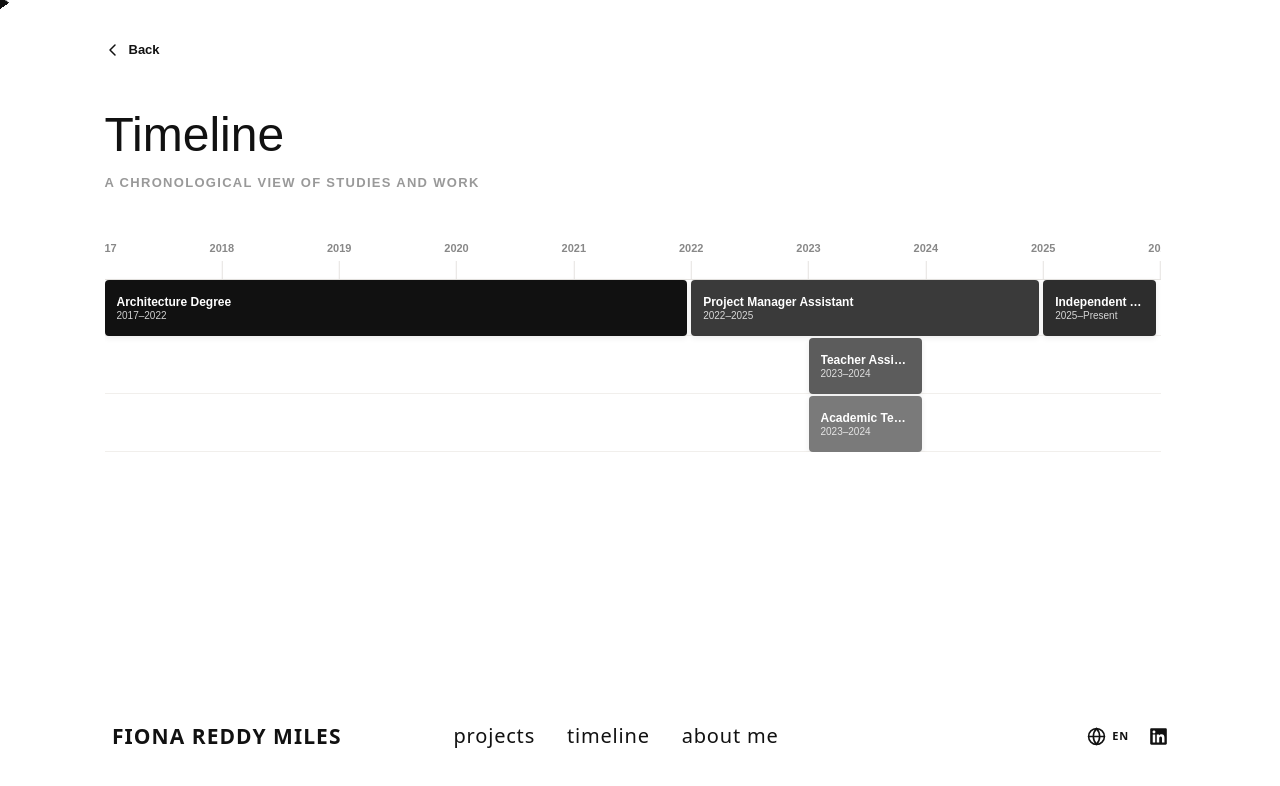
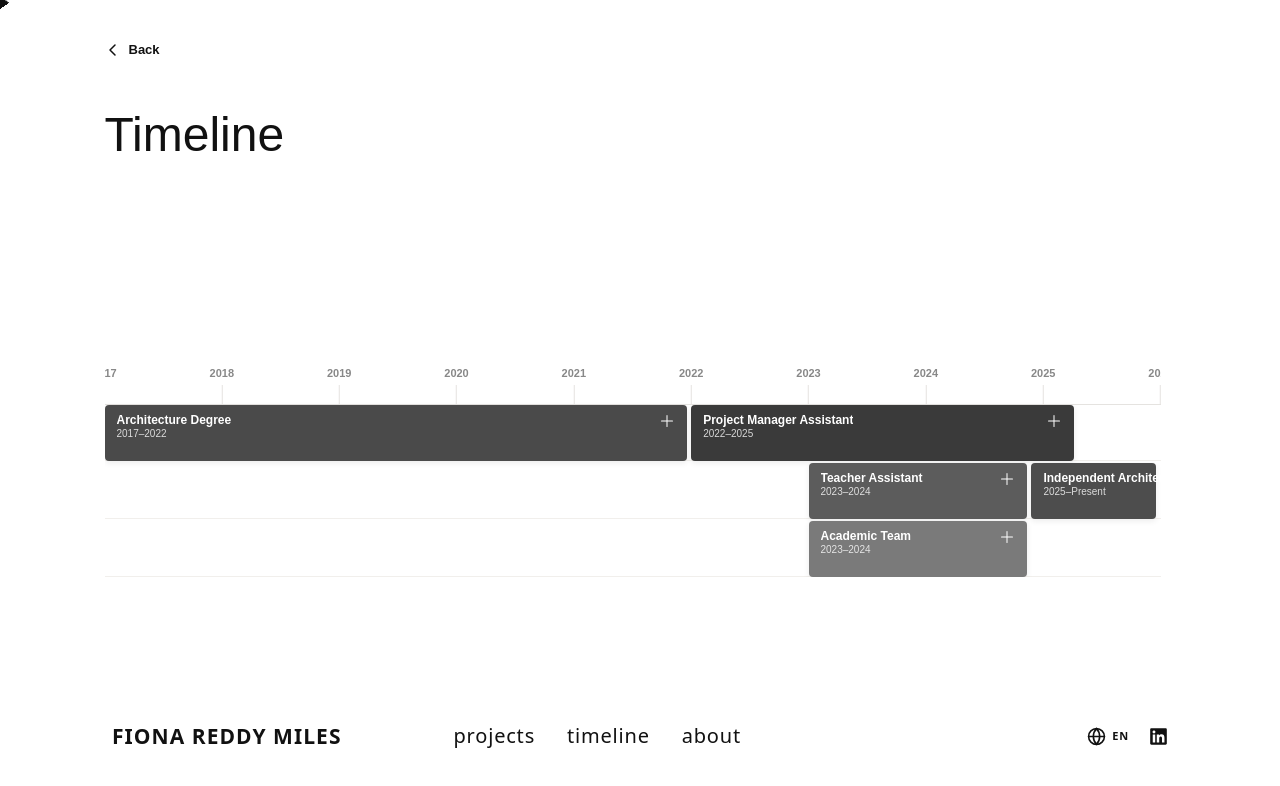
Before and after one commit to unexpectedtokens/fionareddymiles, a React (Vite) app: page /en/timeline in a window 1280 px wide. Shown: the top 786 px of the page. Built offline with nearby package versions, Linux system fonts and the light colour scheme; a web font is replaced by a local one.

Commit message:
feat: release

```diff
--- a/src/data/projects.ts
+++ b/src/data/projects.ts
@@ -23,7 +23,6 @@ export type Project = {
     colStart?: number;
   };
   year: string;
-  month: Localized;
   location: Localized;
   type: Localized;
   shouldBeFeatured?: boolean;
@@ -109,7 +108,6 @@ export const projects: Project[] = [
       },
     ],
     year: "2022",
-    month: { en: "July", es: "Julio" },
     location: {
       en: "Buenos Aires, Argentina",
       es: "Buenos Aires, Argentina",
@@ -213,7 +211,6 @@ export const projects: Project[] = [
       },
     ],
     year: "2023",
-    month: { en: "January", es: "Enero" },
     location: {
       en: "Buenos Aires, Argentina",
       es: "Buenos Aires, Argentina",
@@ -293,7 +290,6 @@ export const projects: Project[] = [
       },
     ],
     year: "2020",
-    month: { en: "December", es: "Diciembre" },
     location: {
       en: "Buenos Aires, Argentina",
       es: "Buenos Aires, Argentina",
@@ -351,7 +347,6 @@ export const projects: Project[] = [
       },
     ],
     year: "2021",
-    month: { en: "December", es: "Diciembre" },
     location: {
       en: "Buenos Aires, Argentina",
       es: "Buenos Aires, Argentina",
--- a/src/data/timeline.ts
+++ b/src/data/timeline.ts
@@ -10,6 +10,8 @@ export type TimelineEntry = {
   id: string;
   start: number;
   end: number | "current";
+  displayStart?: number;
+  displayEnd?: number | "current";
   title: Localized;
   organization: Localized;
   location: Localized;
@@ -39,10 +41,11 @@ export const timeline: TimelineEntry[] = [
   {
     id: "sposito",
     start: 2022,
-    end: 2025,
+    end: 2025.3,
+    displayEnd: 2025,
     title: {
       en: "Project Manager Assistant",
-      es: "Asistente de Project Manager",
+      es: "Asistente de Dirección y Gerenciamiento de Obra",
     },
     organization: {
       en: "Sposito & Asociados",
@@ -104,7 +107,8 @@ export const timeline: TimelineEntry[] = [
   {
     id: "teacher-assistant-lcj",
     start: 2023,
-    end: 2024,
+    end: 2024.9,
+    displayEnd: 2024,
     title: {
       en: "Teacher Assistant",
       es: "Ayudante de Cátedra",
@@ -144,7 +148,8 @@ export const timeline: TimelineEntry[] = [
   {
     id: "daad-gropius",
     start: 2023,
-    end: 2024,
+    end: 2024.9,
+    displayEnd: 2024,
     title: {
       en: "Academic Team",
       es: "Equipo Académico",
@@ -179,8 +184,9 @@ export const timeline: TimelineEntry[] = [
   },
   {
     id: "independent-architect",
-    start: 2025,
+    start: 2024.9,
     end: "current",
+    displayStart: 2025,
     title: {
       en: "Independent Architect",
       es: "Arquitecta Independiente",
--- a/src/i18n/messages/en.ts
+++ b/src/i18n/messages/en.ts
@@ -2,7 +2,7 @@ const en = {
   nav: {
     projects: "projects",
     timeline: "timeline",
-    about: "about me",
+    about: "about",
     selectLanguage: "Select language",
     closeMenu: "Close menu",
     openMenu: "Open menu",
@@ -32,7 +32,6 @@ const en = {
   timeline: {
     back: "Back",
     title: "Timeline",
-    subtitle: "A chronological view of studies and work",
     current: "Present",
     visitWebsite: "Go to website",
     close: "Close",
--- a/src/i18n/messages/es.ts
+++ b/src/i18n/messages/es.ts
@@ -4,7 +4,7 @@ const es: Messages = {
   nav: {
     projects: "proyectos",
     timeline: "línea de tiempo",
-    about: "sobre mí",
+    about: "acerca",
     selectLanguage: "Seleccionar idioma",
     closeMenu: "Cerrar menú",
     openMenu: "Abrir menú",
@@ -34,7 +34,6 @@ const es: Messages = {
   timeline: {
     back: "Volver",
     title: "Línea de tiempo",
-    subtitle: "Una vista cronológica de estudios y trabajo",
     current: "Actualidad",
     visitWebsite: "Ir al sitio web",
     close: "Cerrar",
--- a/src/routes/$lang/projects.$projectId.tsx
+++ b/src/routes/$lang/projects.$projectId.tsx
@@ -51,9 +51,7 @@ function ProjectDetail() {
             </h1>
             <div className="flex flex-col gap-1 text-[13px] text-[#888]">
               <span>{project?.location[locale]}</span>
-              <span>
-                {project?.month[locale]} {project?.year}
-              </span>
+              <span>{project?.year}</span>
               <span>{project?.type[locale]}</span>
             </div>
           </header>
--- a/src/routes/$lang/timeline.tsx
+++ b/src/routes/$lang/timeline.tsx
@@ -3,24 +3,21 @@ import { useEffect, useMemo, useState } from "react";
 import { useTranslations } from "use-intl";
 import { timeline, type TimelineEntry } from "../../data/timeline";
 import type { Locale } from "../../i18n";
+import { PiPlus } from "react-icons/pi";
 
 export const Route = createFileRoute("/$lang/timeline")({
   component: TimelinePage,
 });
 
-const BAR_COLORS = [
-  "#111111",
-  "#3a3a3a",
-  "#5c5c5c",
-  "#7a7a7a",
-  "#2d2d2d",
-];
+const BAR_COLORS = ["#4a4a4a", "#3a3a3a", "#5c5c5c", "#7a7a7a", "#4d4d4d"];
 
 type PackedEntry = {
   entry: TimelineEntry;
   row: number;
   startYear: number;
   endYear: number;
+  displayStart: number;
+  displayEnd: number | "current";
   color: string;
 };
 
@@ -52,6 +49,10 @@ function packRows(
       row: rowIndex,
       startYear: entry.start,
       endYear,
+      displayStart: entry.displayStart ?? Math.round(entry.start),
+      displayEnd:
+        entry.displayEnd ??
+        (entry.end === "current" ? "current" : Math.round(entry.end)),
       color: BAR_COLORS[i % BAR_COLORS.length],
     });
   });
@@ -126,18 +127,12 @@ function TimelinePage() {
       </div>
 
       <main className="px-6 md:px-12 pt-10 pb-48 max-w-6xl mx-auto">
-        <h1 className="rise-in text-[36px] md:text-[48px] font-medium leading-tight mb-2">
+        <h1 className="rise-in text-[36px] md:text-[48px] font-medium leading-tight mb-50">
           {t("title")}
         </h1>
-        <p
-          className="rise-in text-[13px] uppercase tracking-widest text-[#999] font-semibold mb-12"
-          style={{ animationDelay: "120ms" }}
-        >
-          {t("subtitle")}
-        </p>
 
         <div
-          className="rise-in overflow-x-auto -mx-6 md:mx-0 px-6 md:px-0"
+          className="rise-in no-scrollbar overflow-x-auto -mx-6 md:mx-0 px-6 md:px-0"
           style={{ animationDelay: "240ms" }}
         >
           <div
@@ -185,7 +180,8 @@ function TimelinePage() {
                 key={i}
                 className="absolute left-0 right-0"
                 style={{
-                  top: AXIS_HEIGHT + i * (ROW_HEIGHT + ROW_GAP) + ROW_HEIGHT - 1,
+                  top:
+                    AXIS_HEIGHT + i * (ROW_HEIGHT + ROW_GAP) + ROW_HEIGHT - 1,
                   height: 1,
                   background: "#f1efec",
                 }}
@@ -203,7 +199,7 @@ function TimelinePage() {
                   key={p.entry.id}
                   type="button"
                   onClick={() => setSelectedId(p.entry.id)}
-                  className="absolute text-left transition-transform duration-200 hover:-translate-y-0.5 focus:outline-none focus-visible:ring-2 focus-visible:ring-[#111] focus-visible:ring-offset-2"
+                  className="absolute justify-between flex text transition-transform duration-200 hover:-translate-y-0.5 focus:outline-none focus-visible:ring-2 focus-visible:ring-[#111] focus-visible:ring-offset-2"
                   style={{
                     left: `${left}%`,
                     width: `calc(${width}% - 4px)`,
@@ -218,12 +214,17 @@ function TimelinePage() {
                       : "0 2px 6px rgba(0,0,0,0.08)",
                   }}
                 >
-                  <div className="text-[12px] font-semibold leading-tight truncate">
-                    {p.entry.title[locale]}
+                  <div className="flex flex-col items-start">
+                    <div className="text-[12px] font-semibold leading-tight truncate">
+                      {p.entry.title[locale]}
+                    </div>
+                    <div className="text-[10px] opacity-80 leading-tight truncate tabular-nums">
+                      {p.displayStart}–
+                      {p.displayEnd === "current" ? t("current") : p.displayEnd}
+                    </div>
                   </div>
-                  <div className="text-[10px] opacity-80 leading-tight truncate tabular-nums">
-                    {p.startYear}–
-                    {p.entry.end === "current" ? t("current") : p.endYear}
+                  <div className="flex flex-col justify-end">
+                    <PiPlus />
                   </div>
                 </button>
               );
@@ -265,8 +266,8 @@ function TimelineModal({
     location: string;
   };
 }) {
-  const { entry, startYear, endYear } = packed;
-  const endLabel = entry.end === "current" ? labels.current : endYear;
+  const { entry, displayStart, displayEnd } = packed;
+  const endLabel = displayEnd === "current" ? labels.current : displayEnd;
 
   useEffect(() => {
     const prev = document.body.style.overflow;
@@ -306,7 +307,7 @@ function TimelineModal({
 
         <div className="p-6 md:p-10">
           <p className="text-[12px] uppercase tracking-widest text-[#999] font-semibold tabular-nums">
-            {startYear} — {endLabel}
+            {displayStart} — {endLabel}
           </p>
           <h2 className="mt-2 text-[24px] md:text-[32px] font-medium leading-tight">
             {entry.title[locale]}
@@ -315,9 +316,7 @@ function TimelineModal({
             {entry.organization[locale]}
           </p>
           {entry.location[locale] && (
-            <p className="text-[13px] text-[#888]">
-              {entry.location[locale]}
-            </p>
+            <p className="text-[13px] text-[#888]">{entry.location[locale]}</p>
           )}
 
           {entry.bullets && entry.bullets.length > 0 && (
@@ -347,7 +346,12 @@ function TimelineModal({
                         className="inline-flex items-center gap-2 bg-black text-white text-[12px] font-semibold px-3 py-2 hover:bg-[#333] transition-colors"
                       >
                         {labels.visitWebsite}
-                        <svg width="12" height="12" viewBox="0 0 12 12" fill="none">
+                        <svg
+                          width="12"
+                          height="12"
+                          viewBox="0 0 12 12"
+                          fill="none"
+                        >
                           <path
                             d="M3 9L9 3M9 3H4M9 3V8"
                             stroke="currentColor"
--- a/src/styles.css
+++ b/src/styles.css
@@ -300,6 +300,15 @@ a {
   }
 }
 
+.no-scrollbar {
+  scrollbar-width: none;
+  -ms-overflow-style: none;
+}
+
+.no-scrollbar::-webkit-scrollbar {
+  display: none;
+}
+
 .timeline-bar {
   animation: timeline-bar-in 700ms cubic-bezier(0.16, 1, 0.3, 1) both;
 }
```
